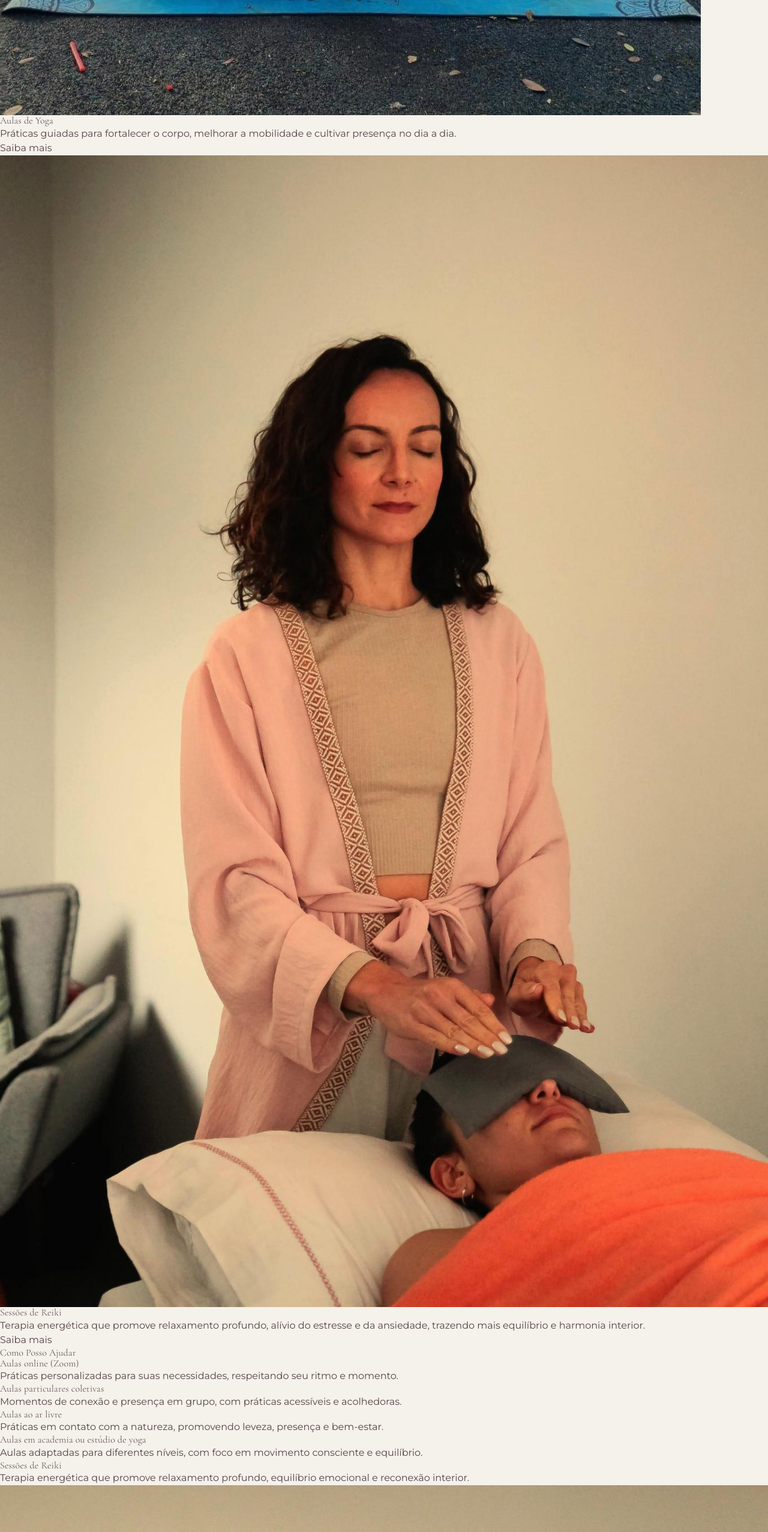
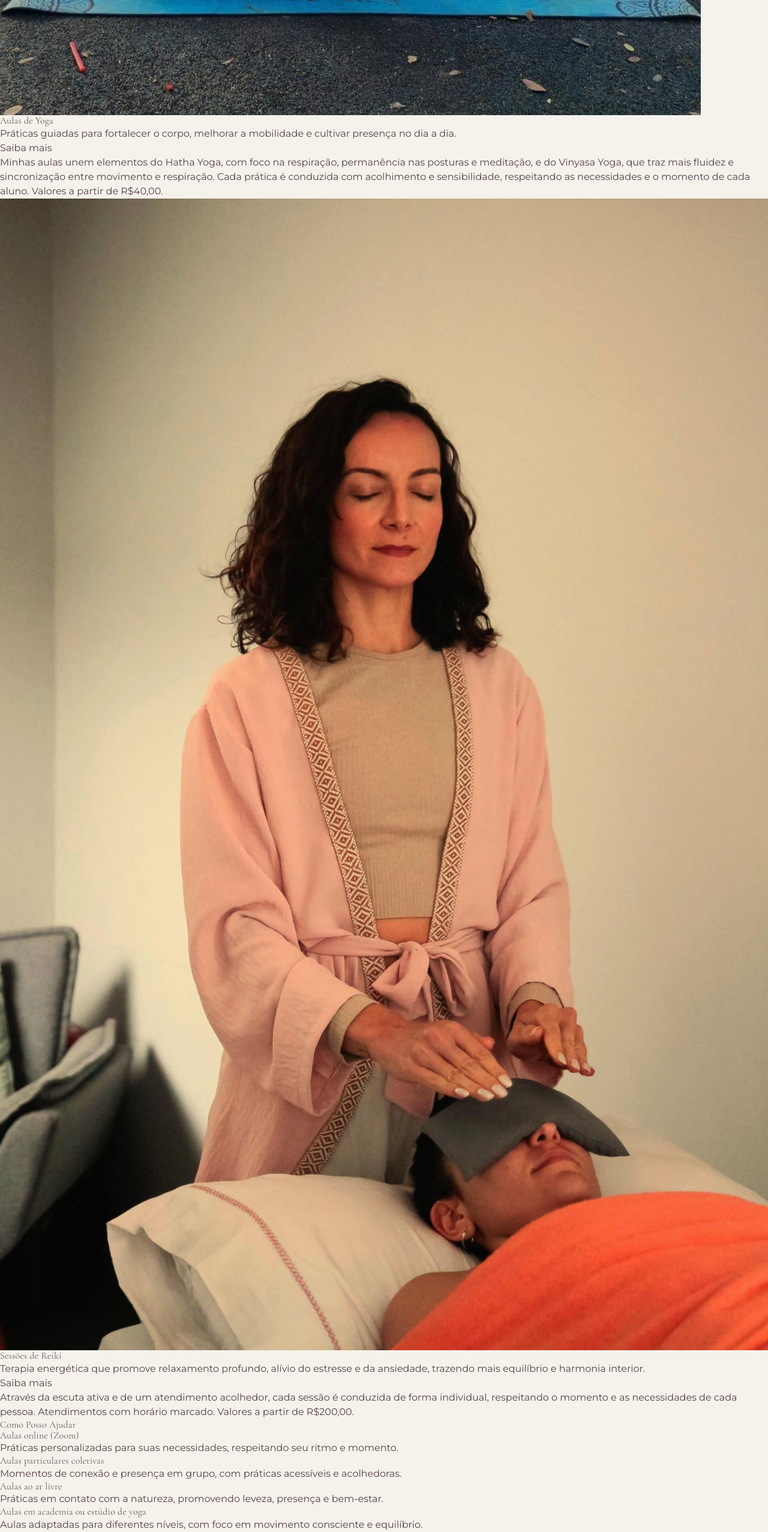
Before and after one commit to TayrineSoares/yogana-portfolio, a React (Vite) app: page / in a window 1280 px wide. Shown: the part 3204-5758 px from the top of the page at 60% size. Built offline with nearby package versions, Linux system fonts and the light colour scheme.

Commit message:
add extra info on programs cards with expandable view

```diff
--- a/src/components/Programas.tsx
+++ b/src/components/Programas.tsx
@@ -1,7 +1,13 @@
+import { useState } from "react";
+
 import yogaImg from "../assets/yoga-warm.jpg";
 import reikiImg from "../assets/reiki-warm.jpg";
 
 const Programas = () => {
+
+  const [openIndex, setOpenIndex] = useState<number | null>(null);
+
+
   return (
     <section
       id="programas"
@@ -36,7 +42,7 @@
             transition-all duration-300
             hover:-translate-y-1 hover:shadow-md
           ">
-            <div className="aspect-[3/3.5] overflow-hidden">
+            <div className="aspect-[4/5] overflow-hidden">
               <img
                 src={yogaImg}
                 alt="Aulas de Yoga"
@@ -45,6 +51,12 @@
             </div>
 
             <div className="p-6 text-center">
+              {/** logic */}
+              {(() => {
+                const isOpen = openIndex === 0;
+
+                return (
+                  <>
                     <h3 className="
                       font-[var(--font-display)]
                       text-xl
@@ -64,18 +76,39 @@
                       e cultivar presença no dia a dia.
                     </p>
 
-              <span className="
-                text-xs
-                tracking-wide
-                uppercase
+                    <button
+                      onClick={() => setOpenIndex(isOpen ? null : 0)}
+                      className="
+                        text-xs uppercase tracking-wide
                         text-[var(--color-accent)]
                         border-b border-[var(--color-accent)]/50
                         pb-1
+                      "
+                    >
+                      {isOpen ? "Fechar" : "Saiba mais"}
+                    </button>
+
+                    <div
+                      className={`
+                        overflow-hidden transition-all duration-500
+                        ${isOpen ? "max-h-[300px] mt-4" : "max-h-0"}
+                      `}
+                    >
+                      <p className="
+                        text-sm leading-relaxed opacity-70 whitespace-pre-line
                       ">
-                Saiba mais
-              </span>
+        {`Minhas aulas unem elementos do Hatha Yoga, com foco na respiração, permanência nas posturas e meditação, e do Vinyasa Yoga, que traz mais fluidez e sincronização entre movimento e respiração.
+        Cada prática é conduzida com acolhimento e sensibilidade, respeitando as necessidades e o momento de cada aluno.
+
+        Valores a partir de R$40,00.`}
+                      </p>
+                    </div>
+                  </>
+                );
+              })()}
             </div>
           </article>
+
 
           {/* Card 2 */}
           <article className="
@@ -86,7 +119,7 @@
             transition-all duration-300
             hover:-translate-y-1 hover:shadow-md
           ">
-            <div className="aspect-[3/3.5] overflow-hidden">
+            <div className="aspect-[4/5] overflow-hidden">
               <img
                 src={reikiImg}
                 alt="Reiki Sessions"
@@ -95,6 +128,11 @@
             </div>
 
             <div className="p-6 text-center">
+              {(() => {
+                const isOpen = openIndex === 1;
+
+                return (
+                  <>
                     <h3 className="
                       font-[var(--font-display)]
                       text-xl
@@ -113,16 +151,37 @@
                       Terapia energética que promove relaxamento profundo, alívio do estresse e da ansiedade, trazendo mais equilíbrio e harmonia interior.
                     </p>
 
-              <span className="
-                text-xs
-                tracking-wide
-                uppercase
+                    <button
+                      onClick={() => setOpenIndex(isOpen ? null : 1)}
+                      className="
+                        text-xs uppercase tracking-wide
                         text-[var(--color-accent)]
                         border-b border-[var(--color-accent)]/50
                         pb-1
+                      "
+                    >
+                      {isOpen ? "Fechar" : "Saiba mais"}
+                    </button>
+
+                    <div
+                      className={`
+                        overflow-hidden transition-all duration-500
+                        ${isOpen ? "max-h-[240px] mt-4" : "max-h-0"}
+                      `}
+                    >
+                      <p className="
+                        text-sm leading-relaxed opacity-70 whitespace-pre-line
                       ">
-                Saiba mais
-              </span>
+        {`Através da escuta ativa e de um atendimento acolhedor, cada sessão é conduzida de forma individual, respeitando o momento e as necessidades de cada pessoa.
+
+        Atendimentos com horário marcado.
+
+        Valores a partir de R$200,00.`}
+                      </p>
+                    </div>
+                  </>
+                );
+              })()}
             </div>
           </article>
 
```
Lines whose indentation alone changed are shown as unchanged.
